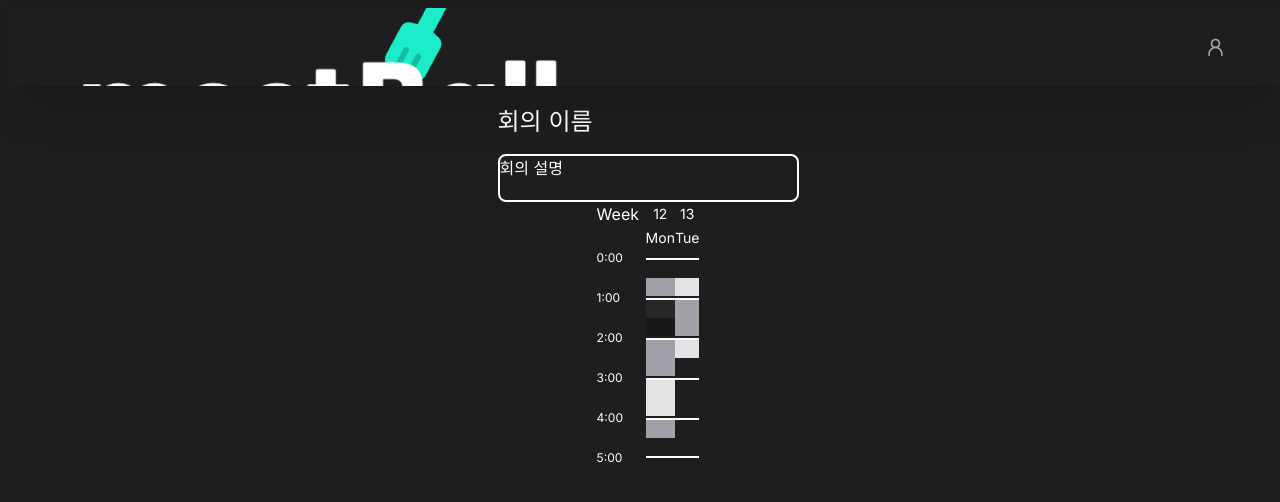
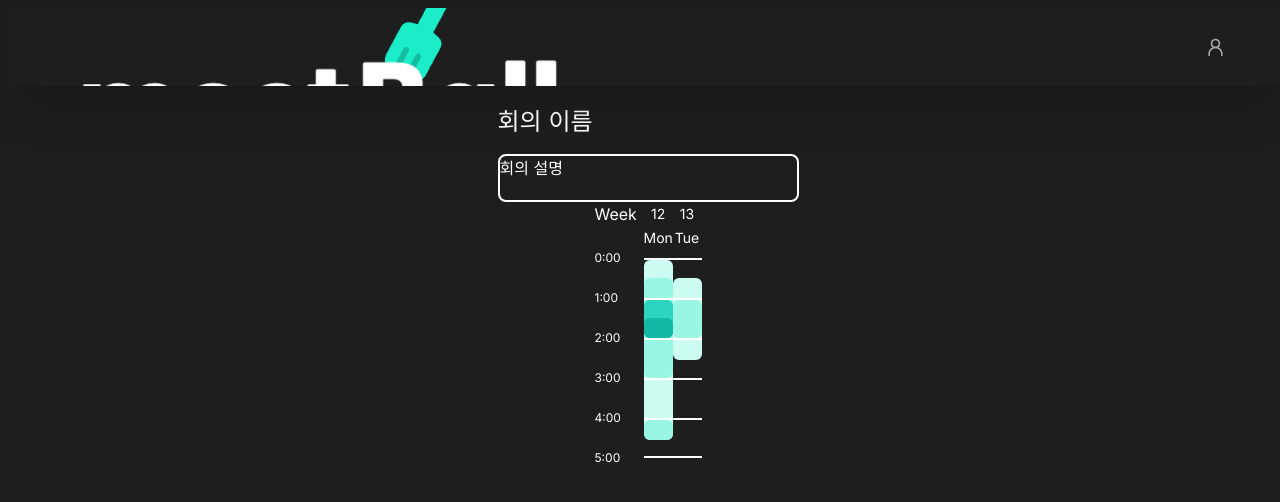
Before and after one commit to jieun0824/meet-ball, a Next.js app: page /meet/1 in a window 1280 px wide. Shown: the top 502 px of the page. Built offline with nearby package versions, Linux system fonts and the light colour scheme.

Commit message:
rounded time table bar logic complete

```diff
--- a/src/app/(main)/meet/[meetId]/page.tsx
+++ b/src/app/(main)/meet/[meetId]/page.tsx
@@ -4,7 +4,7 @@ export default function MeetPage({ params }: { params: { meetId: string } }) {
   // dummy time
   const dummyTimeTableDate = {
     '2023-11-12': {
-      Taegon: [1, 2, 3, 5, 7, 8],
+      Taegon: [0, 1, 2, 3, 5, 7, 8],
       Kim: [2, 3, 4, 5, 6, 8],
       John: [1, 2, 3, 4],
       Tae: [2, 3],
--- a/src/components/timeTable/timeComponent.tsx
+++ b/src/components/timeTable/timeComponent.tsx
@@ -3,49 +3,184 @@ import { ReactHTMLElement } from 'react';
 type timeComponentProps = {
   timeIndex: number;
   opacity: number;
+  previousOpacity: number;
+  nextOpacity: number;
   endTimeNum: number;
 };
 export default function TimeComponent({
   timeIndex,
   opacity,
+  previousOpacity,
+  nextOpacity,
   endTimeNum,
 }: timeComponentProps) {
-  const backgroundColorByOpcity: (opacity: number) => JSX.Element = (
-    opacity: number
+  const backgroundColorByOpcity: (
+    opacity: number,
+    previousOpacity: number,
+    nextOpacity: number
+  ) => JSX.Element = (
+    opacity: number,
+    previousOpacity: number,
+    nextOpacity: number
   ) => {
-    switch (opacity) {
-      case 0:
-        return <div className="h-[18px]"></div>;
-      case 1:
-        return <div className="h-[18px] bg-zinc-200"></div>;
-      case 2:
-        return <div className="h-[18px] bg-zinc-400"></div>;
-      case 3:
-        return <div className="h-[18px] bg-zinc-600"></div>;
-      case 4:
-        return <div className="h-[18px] bg-zinc-800"></div>;
-      case 5:
-        return <div className="h-[18px] bg-zinc-900"></div>;
-      default:
-        return <div className="h-[18px] bg-zinc-950"></div>;
+    const returnedDiv = [];
+    for (let i = 1; i <= opacity; i++) {
+      switch (i) {
+        case 1:
+          if (previousOpacity < i && nextOpacity < i) {
+            returnedDiv.push(
+              <div className="absolute w-[29px] h-[20px] rounded-md bg-teal-100 z-1"></div>
+            );
+            break;
+          }
+          if (previousOpacity < i) {
+            returnedDiv.push(
+              <div className="absolute w-[29px] h-[20px] rounded-t-md bg-teal-100 z-1"></div>
+            );
+            break;
+          }
+          if (nextOpacity < i) {
+            returnedDiv.push(
+              <div className="absolute w-[29px] h-[20px] rounded-b-md bg-teal-100 z-1"></div>
+            );
+            break;
+          }
+          returnedDiv.push(
+            <div className="absolute w-[29px] h-[20px] bg-teal-100 z-1"></div>
+          );
+          break;
+        case 2:
+          if (previousOpacity < i && nextOpacity < i) {
+            returnedDiv.push(
+              <div className="absolute w-[29px] h-[20px] rounded-md bg-teal-200 z-2"></div>
+            );
+            break;
+          }
+          if (previousOpacity < i) {
+            returnedDiv.push(
+              <div className="absolute w-[29px] h-[20px] rounded-t-md bg-teal-200 z-2"></div>
+            );
+            break;
+          }
+          if (nextOpacity < i) {
+            returnedDiv.push(
+              <div className="absolute w-[29px] h-[20px] rounded-b-md bg-teal-200 z-2"></div>
+            );
+            break;
+          }
+          returnedDiv.push(
+            <div className="absolute w-[29px] h-[20px] bg-teal-200 z-2"></div>
+          );
+          break;
+        case 3:
+          if (previousOpacity < i && nextOpacity < i) {
+            returnedDiv.push(
+              <div className="absolute w-[29px] h-[20px] rounded-md bg-teal-300 z-3"></div>
+            );
+            break;
+          }
+          if (previousOpacity < i) {
+            returnedDiv.push(
+              <div className="absolute w-[29px] h-[20px] rounded-t-md bg-teal-300 z-3"></div>
+            );
+            break;
+          }
+          if (nextOpacity < i) {
+            returnedDiv.push(
+              <div className="absolute w-[29px] h-[20px] rounded-b-md bg-teal-300 z-3"></div>
+            );
+            break;
+          }
+          returnedDiv.push(
+            <div className="absolute w-[29px] h-[20px] bg-teal-300 z-3"></div>
+          );
+          break;
+        case 4:
+          if (previousOpacity < i && nextOpacity < i) {
+            returnedDiv.push(
+              <div className="absolute w-[29px] h-[20px] rounded-md bg-teal-400 z-4"></div>
+            );
+            break;
+          }
+          if (previousOpacity < i) {
+            returnedDiv.push(
+              <div className="absolute w-[29px] h-[20px] rounded-t-md bg-teal-400 z-4"></div>
+            );
+            break;
+          }
+          if (nextOpacity < i) {
+            returnedDiv.push(
+              <div className="absolute w-[29px] h-[20px] rounded-b-md bg-teal-400 z-4"></div>
+            );
+            break;
+          }
+          returnedDiv.push(
+            <div className="absolute w-[29px] h-[20px] bg-teal-400 z-4"></div>
+          );
+          break;
+        case 5:
+          if (previousOpacity < i && nextOpacity < i) {
+            returnedDiv.push(
+              <div className="absolute w-[29px] h-[20px] rounded-md bg-teal-500 z-5"></div>
+            );
+            break;
+          }
+          if (previousOpacity < i) {
+            returnedDiv.push(
+              <div className="absolute w-[29px] h-[20px] rounded-t-md bg-teal-500 z-5"></div>
+            );
+            break;
+          }
+          if (nextOpacity < i) {
+            returnedDiv.push(
+              <div className="absolute w-[29px] h-[20px] rounded-b-md bg-teal-500 z-5"></div>
+            );
+            break;
+          }
+          returnedDiv.push(
+            <div className="absolute w-[29px] h-[20px] bg-teal-500 z-5"></div>
+          );
+          break;
+      }
     }
+    return <>{returnedDiv}</>;
   };
+  // const backgroundColorByOpcity: (opacity: number) => JSX.Element = (
+  //   opacity: number
+  // ) => {
+  //   switch (opacity) {
+  //     case 0:
+  //       return <div className="h-[18px]"></div>;
+  //     case 1:
+  //       return <div className="h-[18px] bg-zinc-200"></div>;
+  //     case 2:
+  //       return <div className="h-[18px] bg-zinc-400"></div>;
+  //     case 3:
+  //       return <div className="h-[18px] bg-zinc-600"></div>;
+  //     case 4:
+  //       return <div className="h-[18px] bg-zinc-800"></div>;
+  //     case 5:
+  //       return <div className="h-[18px] bg-zinc-900"></div>;
+  //     default:
+  //       return <div className="h-[18px] bg-zinc-950"></div>;
+  //   }
+  // };
 
   return (
     <>
       {timeIndex % 2 === 1 &&
         (timeIndex === endTimeNum - 1 ? (
-          <div className=" h-[20px] border-b-2 border-white">
-            {backgroundColorByOpcity(opacity)}
+          <div className="relative h-[20px] border-b-2 border-white">
+            {backgroundColorByOpcity(opacity, previousOpacity, nextOpacity)}
           </div>
         ) : (
-          <div className=" h-[20px] border-white">
-            {backgroundColorByOpcity(opacity)}
+          <div className="relative h-[20px] border-white">
+            {backgroundColorByOpcity(opacity, previousOpacity, nextOpacity)}
           </div>
         ))}
       {timeIndex % 2 === 0 && (
-        <div className=" h-[20px] border-t-2 border-white">
-          {backgroundColorByOpcity(opacity)}
+        <div className="relative h-[20px] border-t-2 border-white">
+          {backgroundColorByOpcity(opacity, previousOpacity, nextOpacity)}
         </div>
       )}
     </>
--- a/src/components/timeTable/timeComponentLine.tsx
+++ b/src/components/timeTable/timeComponentLine.tsx
@@ -2,16 +2,16 @@ import TimeComponent from './timeComponent';
 
 type timeObjectOfDateType = {
   [name: string]: Array<number>;
-};
-
-type timeOpacityType = {
-  [time: string]: number;
 };
 type timeComponentLineProps = {
   timeObjectOfDate: timeObjectOfDateType;
   date: Date;
   startTimeNum: number;
   endTimeNum: number;
+};
+
+type timeOpacityType = {
+  [name: string]: number;
 };
 
 export default function TimeComponentLine({
@@ -45,19 +45,42 @@ export default function TimeComponentLine({
   }
 
   return (
-    <div className="">
-      <div className="grid text-white h-[48px] place-items-center mb-2">
+    <div className="w-[29px]">
+      <div className="grid h-[48px] place-items-center mb-2">
         <p className="text-sm">{componentDateNum}</p>
         <p className="text-sm">{dayString}</p>
       </div>
       {Object.keys(scheduleOpacityOfTimeObject).map(
         (timeIndex: string, index: number) => {
+          let previousOpacity = 0;
+          let nextOpacity = 0;
           const opacity = scheduleOpacityOfTimeObject[timeIndex];
+
+          if (
+            parseInt(timeIndex) !== startTimeNum &&
+            parseInt(timeIndex) !== endTimeNum - 1
+          ) {
+            previousOpacity =
+              scheduleOpacityOfTimeObject[String(parseInt(timeIndex) - 1)];
+            nextOpacity =
+              scheduleOpacityOfTimeObject[String(parseInt(timeIndex) + 1)];
+          } else if (parseInt(timeIndex) === startTimeNum) {
+            nextOpacity =
+              scheduleOpacityOfTimeObject[String(parseInt(timeIndex) + 1)];
+            previousOpacity = 0;
+          } else if (parseInt(timeIndex) === endTimeNum - 1) {
+            previousOpacity =
+              scheduleOpacityOfTimeObject[String(parseInt(timeIndex) - 1)];
+            nextOpacity = 0;
+          }
+
           return (
             <div key={index} className="">
               <TimeComponent
                 timeIndex={parseInt(timeIndex)}
                 opacity={opacity}
+                previousOpacity={previousOpacity}
+                nextOpacity={nextOpacity}
                 endTimeNum={endTimeNum}
               ></TimeComponent>
             </div>
--- a/src/components/timeTable/timeTableBody.tsx
+++ b/src/components/timeTable/timeTableBody.tsx
@@ -25,7 +25,6 @@ export default function TimeTableBody({
   const dateKeys: Array<string> = scheduledObject
     ? Object.keys(scheduledObject)
     : [];
-  const dateLength = dateKeys.length;
 
   return (
     <div className="text-white flex">
```
